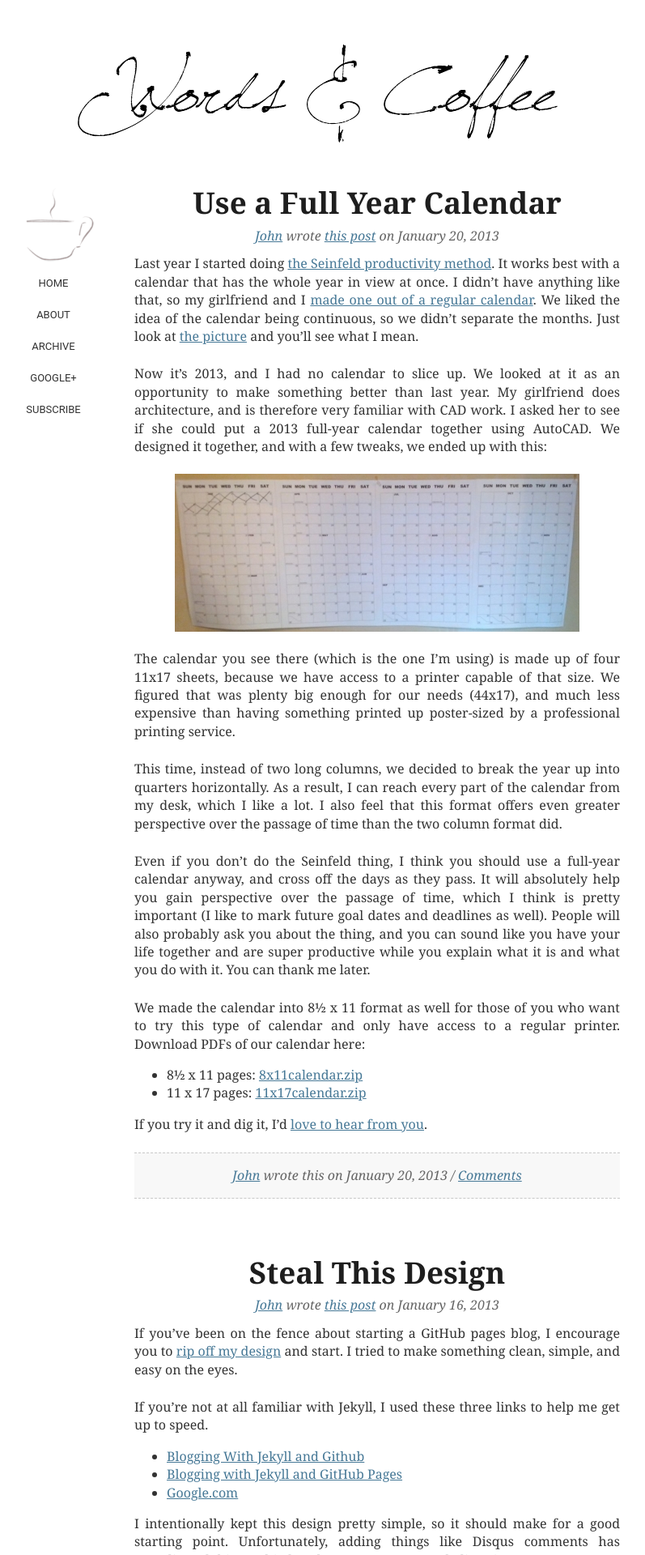
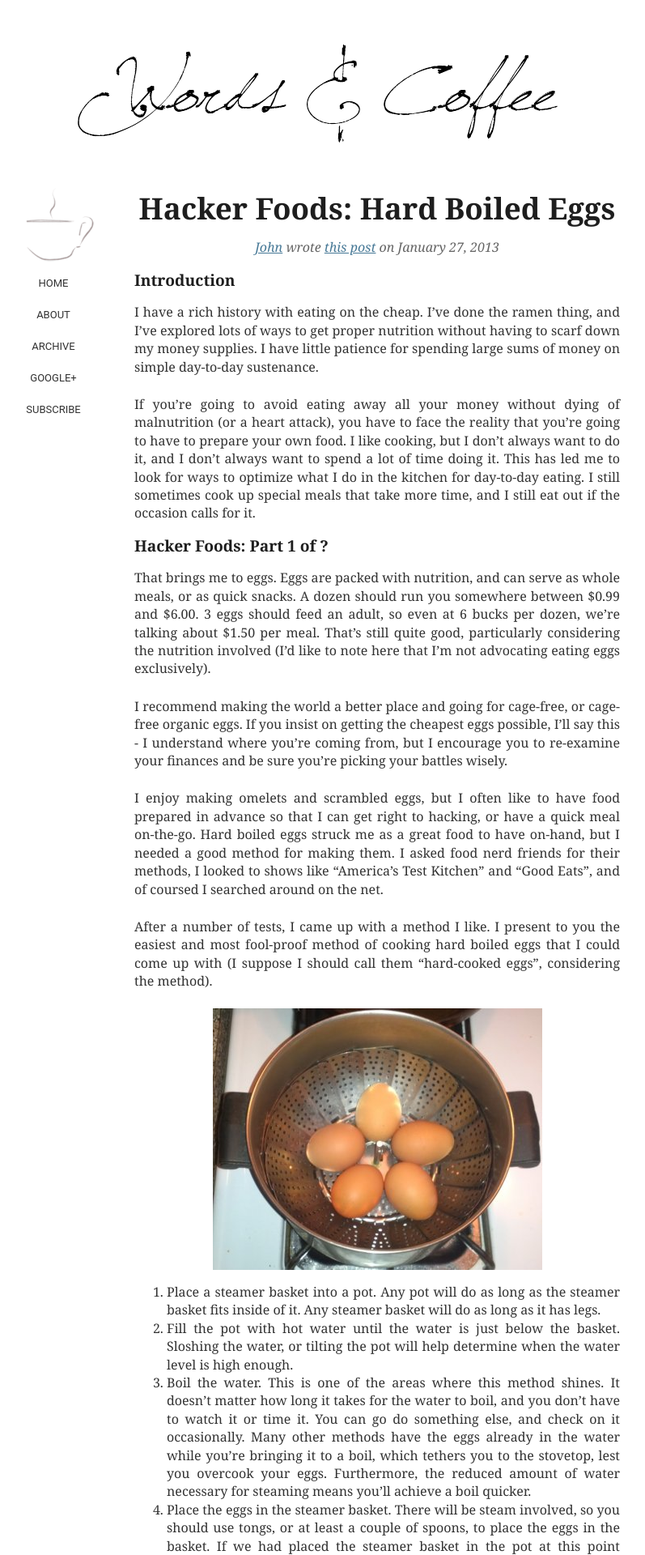
Before and after one commit to JohnHostile/johnhostile.github.com, a Jekyll site: the page built from index.html, in a window 1280 px wide. Shown: the top 1920 px of the page at 81% size, without its empty margins (249-1046 px from the left). Built offline with Jekyll 4.4.1, drawn with Linux system fonts in a browser that asks for light colours; the list of posts is cut into pages by our own code; some of the changed text lies outside the part shown.

Commit message:
Hacker foods post

```diff
--- a/_posts/2013-01-20-use-a-full-year-calendar.markdown
+++ b/_posts/2013-01-20-use-a-full-year-calendar.markdown
@@ -1,6 +1,6 @@
 ---
 layout: post
-title: Use a Full Year Calendar
+title: Use a Full Year Calendar (Here, print out mine)
 ---
 Last year I started doing [the Seinfeld productivity method](http://lifehacker.com/281626/jerry-seinfelds-productivity-secret). It works best with a calendar that has the whole year in view at once. I didn't have anything like that, so my girlfriend and I [made one out of a regular calendar](https://lh3.googleusercontent.com/-hf8BwjgZKUo/Tw0SBBKs7mI/AAAAAAAABuI/gL86IOBBUzc/s760/IMG_20120110_233533.jpg). We liked the idea of the calendar being continuous, so we didn't separate the months. Just look at [the picture](https://lh3.googleusercontent.com/-hf8BwjgZKUo/Tw0SBBKs7mI/AAAAAAAABuI/gL86IOBBUzc/s760/IMG_20120110_233533.jpg) and you'll see what I mean.
 
--- /dev/null
+++ b/_posts/2013-01-27-hacker-foods-hard-boiled-eggs.markdown
@@ -0,0 +1,39 @@
+---
+layout: post
+title: Hacker Foods&#58; Hard Boiled Eggs
+---
+###Introduction
+
+I have a rich history with eating on the cheap. I've done the ramen thing, and I've explored lots of ways to get proper nutrition without having to scarf down my money supplies. I have little patience for spending large sums of money on simple day-to-day sustenance.
+
+If you're going to avoid eating away all your money without dying of malnutrition (or a heart attack), you have to face the reality that you're going to have to prepare your own food. I like cooking, but I don't always want to do it, and I don't always want to spend a lot of time doing it. This has led me to look for ways to optimize what I do in the kitchen for day-to-day eating. I still sometimes cook up special meals that take more time, and I still eat out if the occasion calls for it.
+
+###Hacker Foods&#58; Part 1 of ?
+
+That brings me to eggs. Eggs are packed with nutrition, and can serve as whole meals, or as quick snacks. A dozen should run you somewhere between $0.99 and $6.00. 3 eggs should feed an adult, so even at 6 bucks per dozen, we're talking about $1.50 per meal. That's still quite good, particularly considering the nutrition involved (I'd like to note here that I'm not advocating eating eggs exclusively).
+
+I recommend making the world a better place and going for cage-free, or cage-free organic eggs. If you insist on getting the cheapest eggs possible, I'll say this - I understand where you're coming from, but I encourage you to re-examine your finances and be sure you're picking your battles wisely.
+
+I enjoy making omelets and scrambled eggs, but I often like to have food prepared in advance so that I can get right to hacking, or have a quick meal on-the-go. Hard boiled eggs struck me as a great food to have on-hand, but I needed a good method for making them. I asked food nerd friends for their methods, I looked to shows like "America's Test Kitchen" and "Good Eats", and of coursed I searched around on the net.
+
+After a number of tests, I came up with a method I like. I present to you the easiest and most fool-proof method of cooking hard boiled eggs that I could come up with (I suppose I should call them "hard-cooked eggs", considering the method).
+<br><br>
+<img src="/img/steambasket.jpg" class="centered" title="That's right, steaming instead of boiling"/>
+
+ 1. Place a steamer basket into a pot. Any pot will do as long as the steamer basket fits inside of it. Any steamer basket will do as long as it has legs.
+
+ 2. Fill the pot with hot water until the water is just below the basket. Sloshing the water, or tilting the pot will help determine when the water level is high enough.
+
+ 3. Boil the water. This is one of the areas where this method shines. It doesn't matter how long it takes for the water to boil, and you don't have to watch it or time it. You can go do something else, and check on it occasionally. Many other methods have the eggs already in the water while you're bringing it to a boil, which tethers you to the stovetop, lest you overcook your eggs. Furthermore, the reduced amount of water necessary for steaming means you'll achieve a boil quicker.
+
+ 4. Place the eggs in the steamer basket. There will be steam involved, so you should use tongs, or at least a couple of spoons, to place the eggs in the basket. If we had placed the steamer basket in the pot at this point instead of when heating, the water would cool off slightly and stop boiling. That could throw off the timing involved.
+
+ 5. Cover the pot, and let the eggs steam. You can reduce the heat a bit at this point, as long as it maintains the boil. Set a timer for 10 minutes for fluffy yolks (go to 11 minutes if this isn't cooked enough for you). I like to go with 9 minutes, as I prefer slightly more gelatinous yolks. Cooking with steam also means significantly fewer broken egg shells during the cooking process when compared to regular boiling.
+
+ 6. When time is up, kill the heat and either fill the pot up with cold water, or transfer the eggs to cold water. I usually just fill with cold water, dump it out, and refill a few times (with a few seconds of hand stirring in between). If you don't do this, you may end up with overcooked yolks with that green/brown color around them.
+
+ 7. Eat now, or store them in the fridge and eat them within 5 days (I use an egg carton to store them). If you don't like them cold, they warm up in the microwave very quickly. 15-30 seconds on high should be plenty to get them to room temperature or hotter.
+
+In addition to all the benefits already described above, steamed eggs are significantly easier to peel than the boiled kind, in my experience. Once you break open the membrane under the shell, it should all come off without much fuss.
+
+The final step is to enjoy spending all the time and money you've saved. Happy hacking!
--- a/css/styles.css
+++ b/css/styles.css
@@ -75,6 +75,7 @@ h1,h2,h3,h4{
 	font-family:  kepler-std, Georgia, Times, serif;/**/
 	font-weight: 600;/**/
 	font-style: normal;
+	line-height:1em;
 	/*text-transform: uppercase;/**/
 	color: rgb(30,30,30);
 }
```
Also changed, not shown: img/steambasket.jpg (added).
